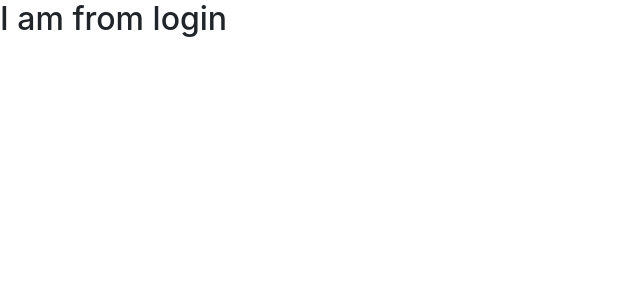
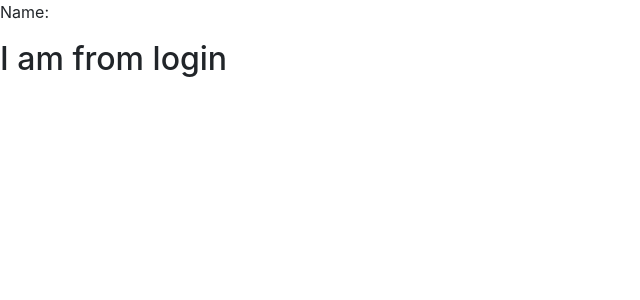
Before and after one commit to jahan-nusrat/tour-site, a React (Create React App) app: page /login in a window 1280 px wide. Shown: the top 300 px of the page, without its empty margins (0-640 px from the left). Built offline with nearby package versions, Linux system fonts and the light colour scheme; the HTML template or start-up script is replaced by a standard one.

Commit message:
privateRoute added

```diff
--- a/src/App.js
+++ b/src/App.js
@@ -7,6 +7,7 @@ import Login from './pages/Login';
 import Search from './pages/Search';
 import NotFound from './pages/NotFound';
 import cox from './Image/cox.png';
+import PrivateRoute from './protectedRoute/PrivateRoute';
 
 export const UserContext = createContext();
 const App = () => {
@@ -16,9 +17,13 @@ const App = () => {
 			'Cox’s Bazar is a town on the southeast coast of Bangladesh. It’s known for its very long, sandy beachfront, stretching from Sea Beach in the north to Kolatoli Beach in the south. Aggameda Khyang monastery is home to bronze statues and centuries-old Buddhist manuscripts. South of town, the tropical rainforest of Himchari National Park has waterfalls and many birds. North, sea turtles breed on nearby Sonadia Island.',
 		img  : cox
 	});
-	const [ loggedIn, setLoggedIn ] = useState({});
+	const [ loggedIn, setLoggedIn ] = useState({
+		name  : '',
+		email : ''
+	});
 	return (
 		<UserContext.Provider value={[ hero, setHero, loggedIn, setLoggedIn ]}>
+			<p>Name:{loggedIn.name}</p>
 			<Router>
 				<Switch>
 					<Route exact={true} path="/">
@@ -30,9 +35,9 @@ const App = () => {
 					<Route path="/login">
 						<Login />
 					</Route>
-					<Route path="/search">
+					<PrivateRoute path="/search">
 						<Search />
-					</Route>
+					</PrivateRoute>
 					<Route path="*">
 						<NotFound />
 					</Route>
--- a/src/components/Booking/BookDate.js
+++ b/src/components/Booking/BookDate.js
@@ -7,9 +7,11 @@ import { useHistory } from 'react-router-dom';
 
 const BookDate = () => {
 	const [ hero ] = useContext(UserContext);
+	const [ loggedIn ] = useContext(UserContext);
 	const [ startDate, setStartDate ] = useState(new Date());
 	const [ endDate, setEndDate ] = useState(new Date());
 	const history = useHistory();
+	console.log(loggedIn);
 	const handleSubmit = (event) => {
 		event.preventDefault();
 		history.push('/search');
--- a/src/protectedRoute/PrivateRoute.js
+++ b/src/protectedRoute/PrivateRoute.js
@@ -0,0 +1,26 @@
+import React from 'react';
+import { useContext } from 'react';
+import { Redirect, Route } from 'react-router-dom';
+import { UserContext } from '../App';
+
+function PrivateRoute ({ children, ...rest }) {
+	const [ loggedIn, setLoggedIn ] = useContext(UserContext);
+	return (
+		<Route
+			{...rest}
+			render={({ location }) =>
+				loggedIn.email ? (
+					children
+				) : (
+					<Redirect
+						to={{
+							pathname : '/login',
+							state    : { from: location }
+						}}
+					/>
+				)}
+		/>
+	);
+}
+
+export default PrivateRoute;
```
